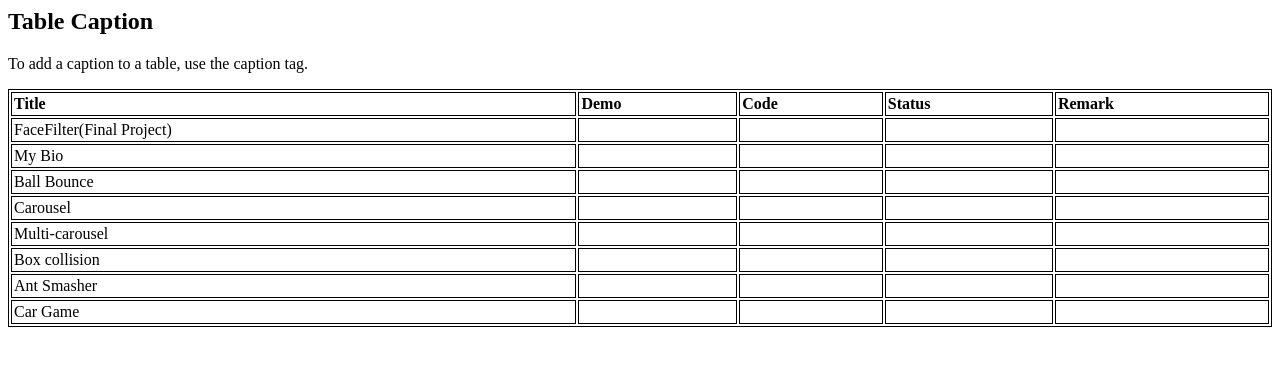
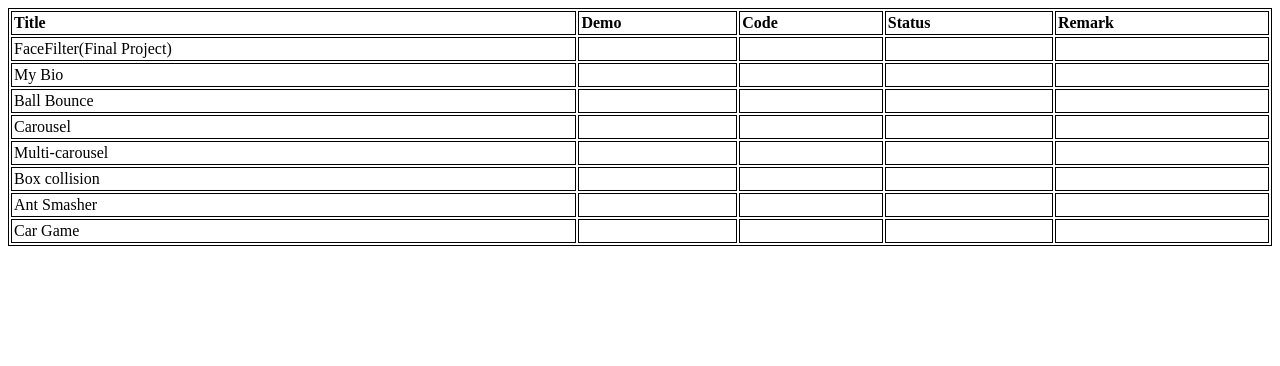
Before and after one commit to sushmalama/leapfrog, a plain HTML site: page index.html in a window 1280 px wide. Drawn offline with Linux system fonts and the light colour scheme.

Commit message:
caption deleted

```diff
--- a/index.html
+++ b/index.html
@@ -19,8 +19,7 @@
 
 <body>
 
-    <h2>Table Caption</h2>
-    <p>To add a caption to a table, use the caption tag.</p>
+
 
     <table style="width:100%">
 
```
